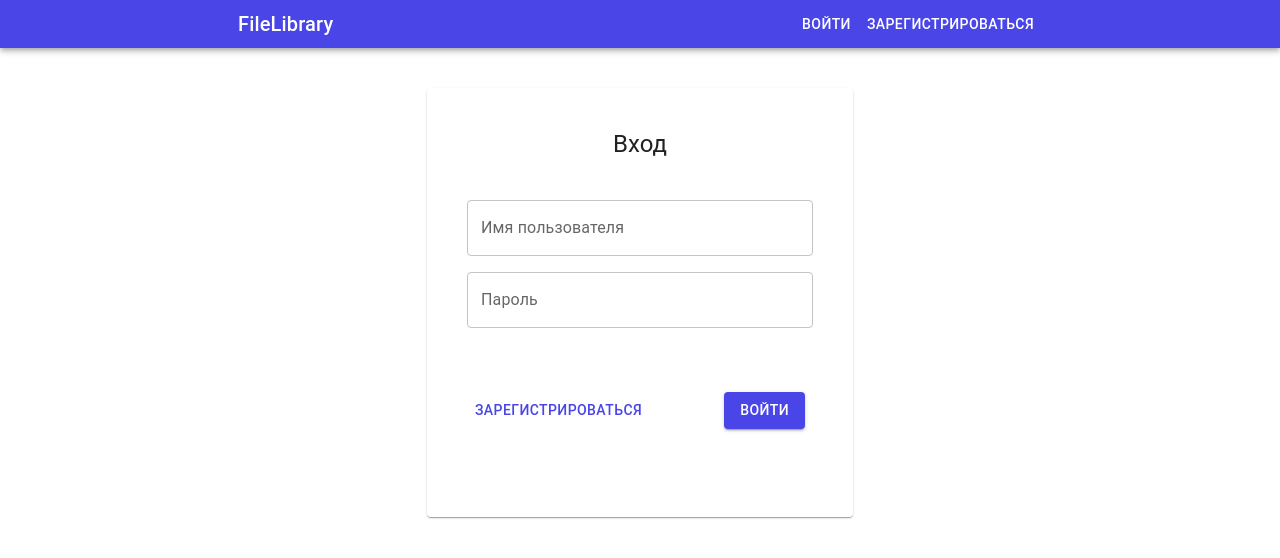
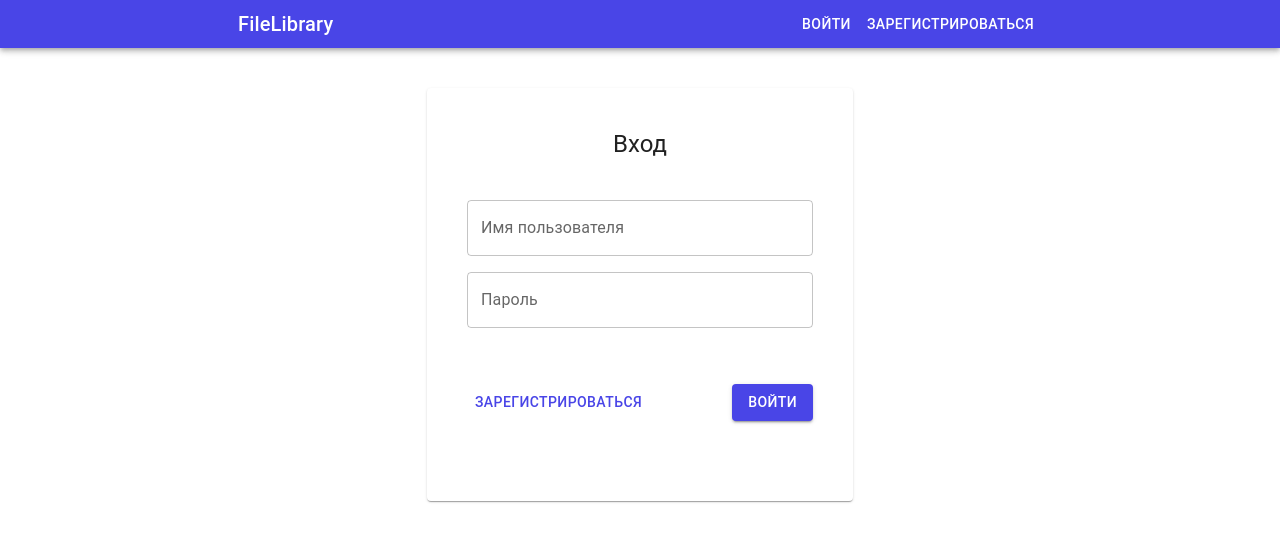
Before and after one commit to CodeventureRU/FileLibrary, a React (Vite) app in the folder frontend/src/client/: page /login in a window 1280 px wide. Shown: the top 558 px of the page. Built offline with nearby package versions, Linux system fonts and the light colour scheme.

Commit message:
fix(shared,ui,loading-button): удаление отступов у кнопки с загрузкой

```diff
--- a/frontend/src/client/src/shared/ui/loading-button/LoadingButton.jsx
+++ b/frontend/src/client/src/shared/ui/loading-button/LoadingButton.jsx
@@ -3,7 +3,7 @@ import {Box, Button, CircularProgress} from "@mui/material";
 
 const LoadingButton = ({children, onClick, loading, disabled=false}) => {
     return (
-        <Box sx={{ m: 1, position: 'relative' }}>
+        <Box sx={{ position: 'relative' }}>
             <Button
                 variant="contained"
                 onClick={onClick}
```
